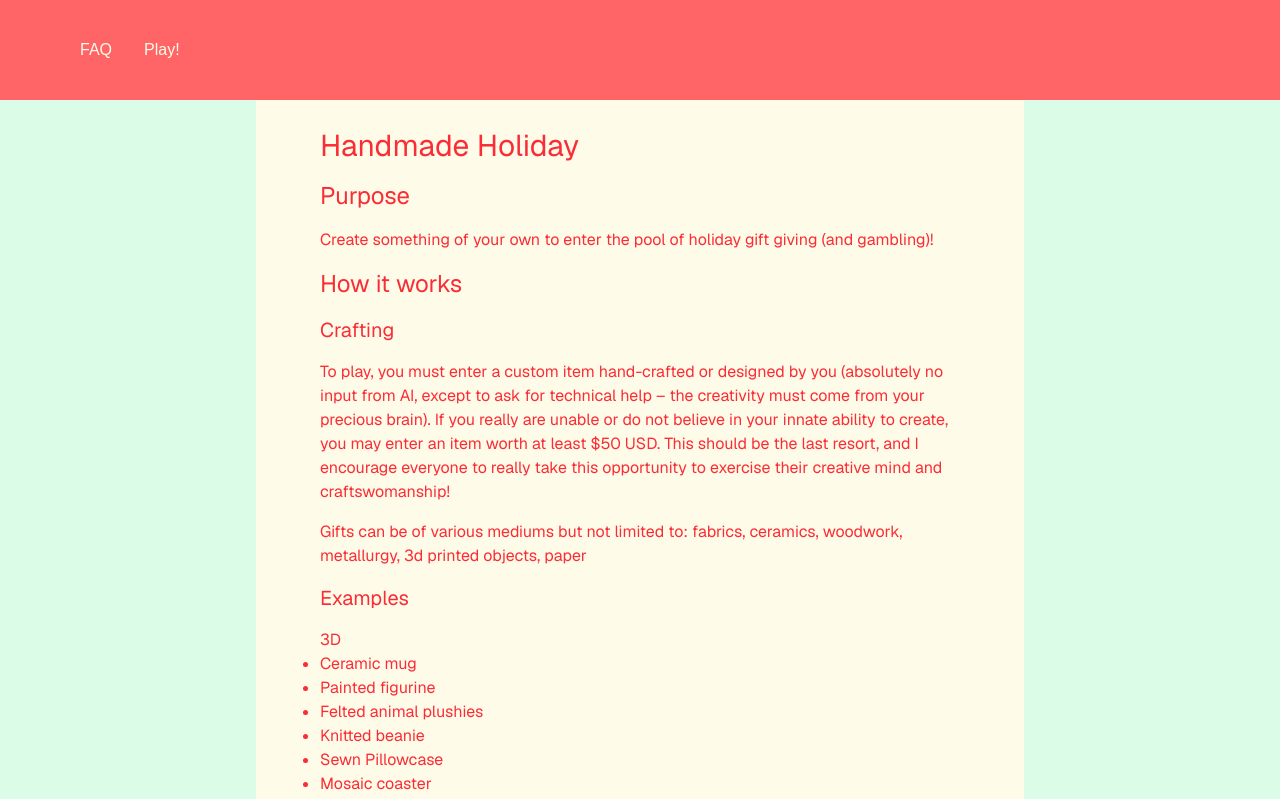
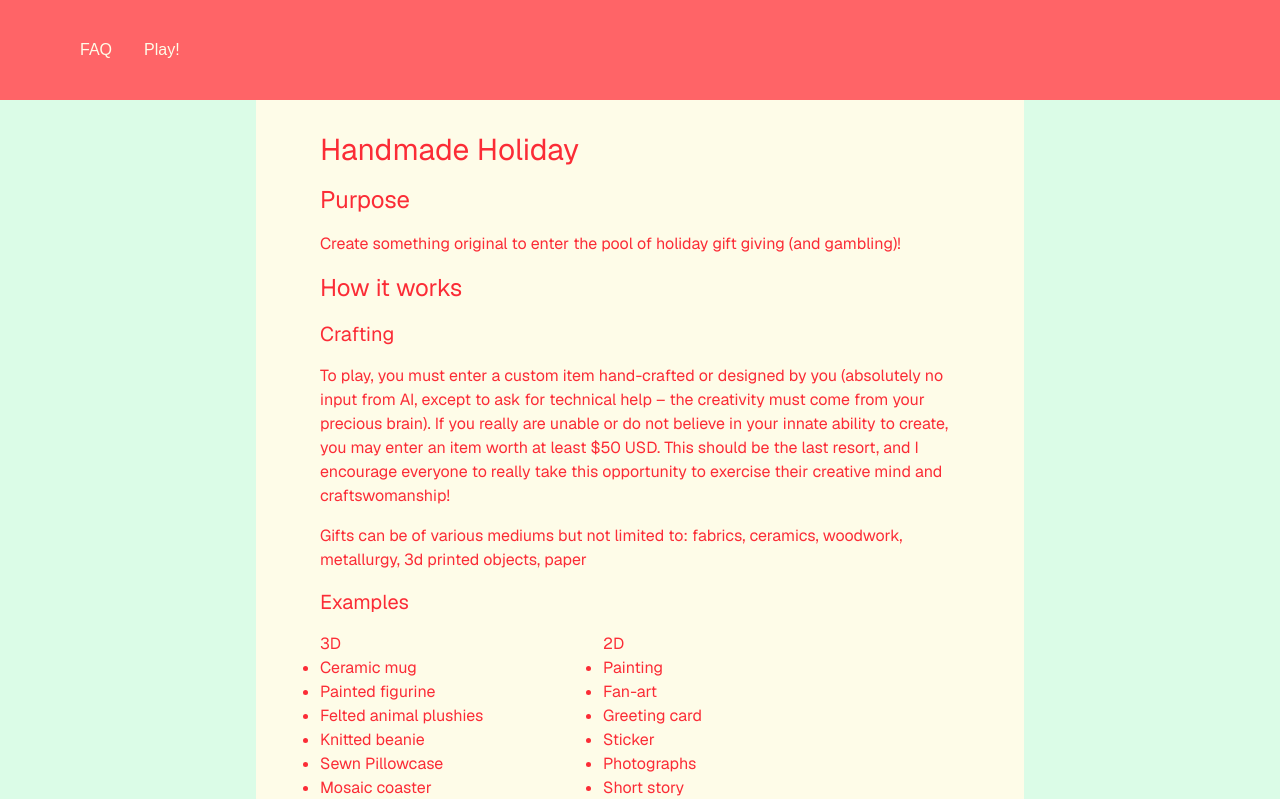
Before and after one commit to vivz753/handmade-holiday, a Next.js app in the folder webapp/: page / in a window 1280 px wide. Shown: the top 799 px of the page. Built offline with nearby package versions, Linux system fonts and the light colour scheme; no server answers.

Commit message:
adjust wording/spacing on FAQ

```diff
--- a/webapp/app/page.tsx
+++ b/webapp/app/page.tsx
@@ -1,11 +1,11 @@
 export default function Home() {
   return (
-    <main className="flex w-full max-w-3xl flex-1 flex-col items-center justify-between bg-yellow-50 px-8 py-32 sm:items-start lg:px-16">
-      <div className="flex flex-col gap-4">
+    <main className="flex w-full max-w-3xl flex-1 flex-col items-center justify-between bg-yellow-50 px-8 py-16 pt-[100px] sm:items-start lg:px-16">
+      <div className="flex flex-col gap-4 pt-8">
         <span className="text-3xl">Handmade Holiday</span>
         <span className="text-2xl">Purpose</span>
         <span className="text-red-500">
-          Create something of your own to enter the pool of holiday gift giving (and gambling)!
+          Create something original to enter the pool of holiday gift giving (and gambling)!
         </span>
         <span className="text-2xl">How it works</span>
         <span className="text-xl">Crafting</span>
@@ -21,6 +21,7 @@ export default function Home() {
           objects, paper
         </span>
         <span className="text-xl">Examples</span>
+        <div className="flex flex-row gap-4 lg:gap-12">
           <ul className="list-disc">
             <span>3D</span>
             <li>Ceramic mug</li>
@@ -49,6 +50,7 @@ export default function Home() {
             <li>Sheet music</li>
             <li>CD recording</li>
           </ul>
+        </div>
         <span className="text-xl">Rules</span>
         <ol className="list-decimal">
           <li>Item must be functional OR serve an aesthetic purpose. Ideally both!</li>
```
Lines whose indentation alone changed are shown as unchanged.
